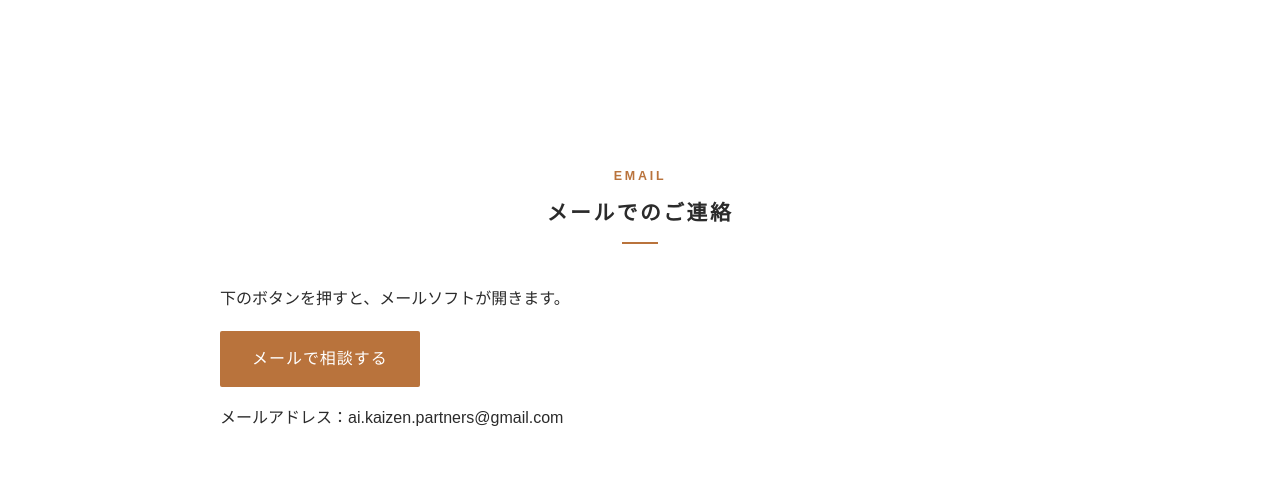
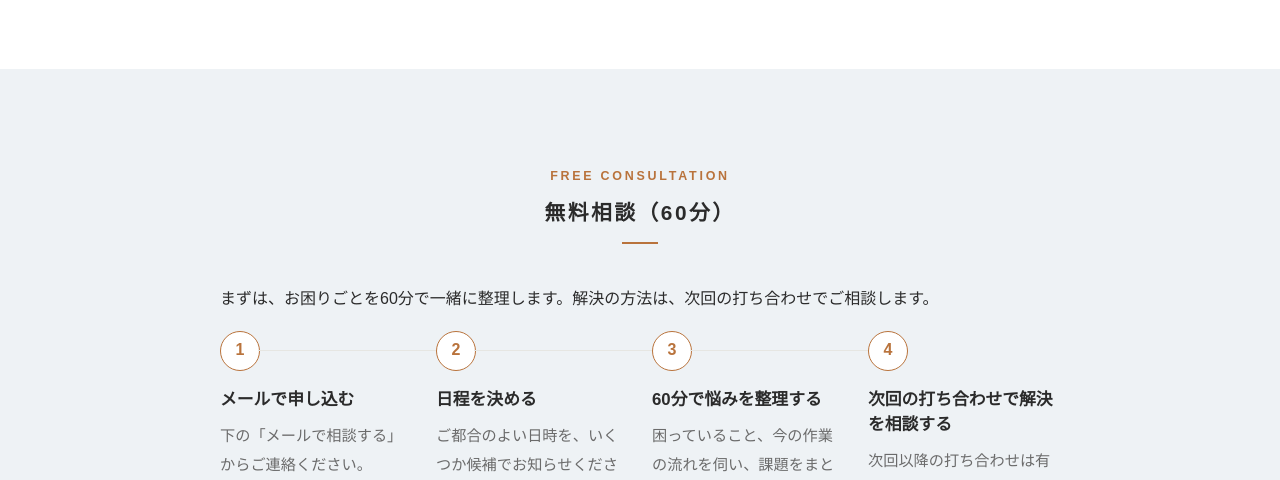
Before and after one commit to YUTOgithub/portfolio, a plain HTML site: page contact.html in a window 1280 px wide. Shown: the part 313-793 px from the top of the page. Drawn offline with Linux system fonts and the light colour scheme.

Commit message:
お問い合わせページに無料相談(60分・1人1回)の案内を追加
Co-Authored-By: Claude Haiku 5.5 <noreply@anthropic.com>
Claude-Session: https://claude.ai/code/session_01XWZZVvY9Ufgp9eR6ATUkYv

```diff
--- a/contact.html
+++ b/contact.html
@@ -16,7 +16,7 @@
 </div>
 </header>
 <main>
-<section class="hero"><div class="wrap"><h1>お問い合わせ</h1><p class="lead">名刺交換のあとでも、初めての方でも、お気軽にどうぞ。</p></div></section><section class="section"><div class="wrap"><p class="en">Email</p><h2>メールでのご連絡</h2><p>下のボタンを押すと、メールソフトが開きます。</p>
+<section class="hero"><div class="wrap"><h1>お問い合わせ</h1><p class="lead">名刺交換のあとでも、初めての方でも、お気軽にどうぞ。</p></div></section><section class="section alt"><div class="wrap"><p class="en">Free Consultation</p><h2>無料相談（60分）</h2><p>まずは、お困りごとを60分で一緒に整理します。解決の方法は、次回の打ち合わせでご相談します。</p><ol class="steps"><li><h3>メールで申し込む</h3><p>下の「メールで相談する」からご連絡ください。</p></li><li><h3>日程を決める</h3><p>ご都合のよい日時を、いくつか候補でお知らせください。</p></li><li><h3>60分で悩みを整理する</h3><p>困っていること、今の作業の流れを伺い、課題をまとめます。</p></li><li><h3>次回の打ち合わせで解決を相談する</h3><p>次回以降の打ち合わせは有料です。金額は、ご相談後にお伝えします。</p></li></ol><ul class="plain"><li>無料相談は、お一人様1回までです。</li><li>次回の打ち合わせは有料です。プランへお申し込みいただいた場合は、次回の打ち合わせを無料にします。</li><li>ご相談だけでも構いません。無理なご提案はしません。</li></ul><p><a class="btn" href="mailto:ai.kaizen.partners@gmail.com?subject=%E7%84%A1%E6%96%99%E7%9B%B8%E8%AB%87%E3%81%AE%E7%94%B3%E8%BE%BC">無料相談を申し込む</a></p></div></section><section class="section"><div class="wrap"><p class="en">Email</p><h2>メールでのご連絡</h2><p>下のボタンを押すと、メールソフトが開きます。</p>
 <p><a class="btn" id="mailbtn" href="mailto:ai.kaizen.partners@gmail.com?subject=%E3%81%8A%E5%95%8F%E3%81%84%E5%90%88%E3%82%8F%E3%81%9B">メールで相談する</a></p>
 <p>メールアドレス：ai.kaizen.partners@gmail.com</p></div></section><section class="section alt"><div class="wrap"><p class="en">Message</p><h2>書いていただきたいこと</h2><ul class="plain">
 <li>お名前、会社名</li>
```
